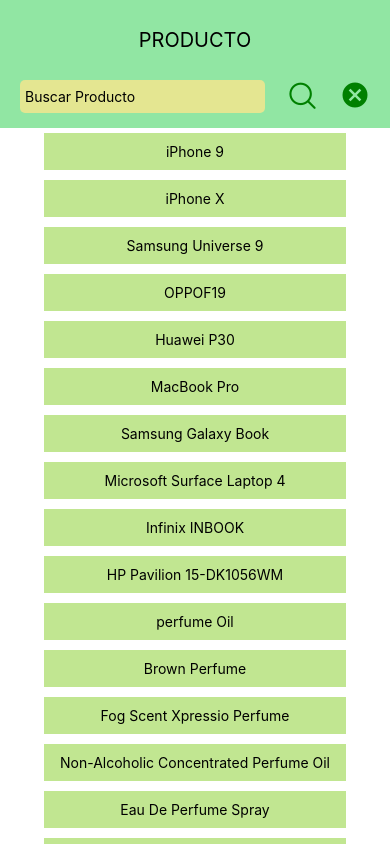
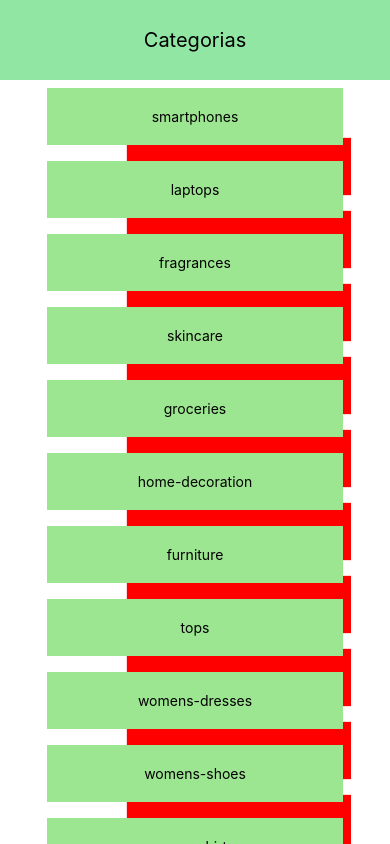
Before and after one commit to YesicaChui/app_de_productos_react_native, a React Native app: screen /Home in a window 390 px wide. Built offline with nearby package versions, Linux system fonts and the light colour scheme.

Commit message:
Cambiando pantalla con condicional

```diff
--- a/App.js
+++ b/App.js
@@ -4,13 +4,19 @@
 import Home from './src/Screens/Home';
 import ItemListCategories from './src/Screens/ItemListCategories';
 import ItemDetail from './src/Screens/ItemDetail';
+import { useState } from 'react';
 
 export default function App() {
+  const [categoriaSeleccionada, setCategoriaSeleccionada] = useState("")
+
   return (
     <View style={styles.container}>
-     {/* <Home/> */}
-     <ItemListCategories/>
-     {/* <ItemDetail/> */}
+      {categoriaSeleccionada
+        ? <ItemListCategories />
+        : <Home setCategoriaSeleccionada={setCategoriaSeleccionada} />}
+      {/* <Home/> */}
+      {/* <ItemListCategories/>  */}
+      {/* <ItemDetail/> */}
     </View>
   );
 }
--- a/src/Components/Categories.js
+++ b/src/Components/Categories.js
@@ -1,12 +1,12 @@
 import { FlatList, StyleSheet, Text, View } from 'react-native'
 import categories from '../Data/categories.json'
 import CategoryItem from './CategoryItem'
-const Categories = () => {
+const Categories = ({setCategoriaSeleccionada}) => {
   return (
     <FlatList style={styles.container} data={categories}
       keyExtractor={item => item}
       renderItem={({ item }) => (
-        <CategoryItem Categoria={item} />
+        <CategoryItem Categoria={item} setCategoriaSeleccionada={setCategoriaSeleccionada}/>
       )}
     />
   )
--- a/src/Components/CategoryItem.js
+++ b/src/Components/CategoryItem.js
@@ -2,9 +2,9 @@
 import { colors } from '../Global/colors'
 import CardShadow from '../Wrappers/CardShadow'
 
-const CategoryItem = ({ Categoria }) => {
+const CategoryItem = ({ Categoria,setCategoriaSeleccionada}) => {
   return (
-    <Pressable onPress={() => console.log(Categoria)}>
+    <Pressable onPress={() => setCategoriaSeleccionada(Categoria)}>
       <CardShadow style={styles.container}>
         <Text style={styles.text}>{Categoria}</Text>
       </CardShadow>
--- a/src/Components/ProductItem.js
+++ b/src/Components/ProductItem.js
@@ -1,10 +1,16 @@
-import { StyleSheet, Text, View } from 'react-native'
+import { Image, StyleSheet, Text, View } from 'react-native'
 import { colors } from '../Global/colors'
 
 
 const ProductItem = ({producto}) => {
   return (
     <View style={styles.container}>
+      <Image
+      style={styles.imagen}
+      source={{uri:producto.thumbnail}}
+      resizeMode='cover'
+
+      />
       <Text style={styles.text}>{producto.title}</Text>
     </View>
   )
@@ -14,9 +20,16 @@
 
 const styles = StyleSheet.create({
   container:{
+    flexDirection:"row",
+    justifyContent:"space-evenly",
     backgroundColor:colors.color3,
     margin:5,
     padding:10,
     alignItems:'center'
+  },
+  imagen:{
+    width:90,
+    height:90,
+    borderRadius:10
   }
 })
--- a/src/Components/Search.js
+++ b/src/Components/Search.js
@@ -1,22 +1,40 @@
-import { StyleSheet, TextInput, View, Pressable } from 'react-native'
+import { StyleSheet, TextInput, View, Pressable, Text } from 'react-native'
 import { AntDesign, MaterialIcons } from '@expo/vector-icons';
 import { colors } from '../Global/colors';
 import { useState } from 'react'
 
-const Search = ({setKeyword}) => {
+const Search = ({ setKeyword }) => {
   const [textSearch, setTextSearch] = useState("")
+  const [mensajeError, setMensajeError] = useState("")
+  const limpiarInput = () => {
+    setMensajeError("")
+    setTextSearch("")
+  }
+  const validarInput = () => {
+    const expresion = /\d/
+    if ((expresion.test(textSearch))) {
+      setMensajeError("Ingrese Solo Letras")
+      console.log("error")
+    } else {
+      setKeyword(textSearch)
+
+    }
+  }
   return (
+    <View style={styles.containerInput}>
       <View style={styles.container}>
         <TextInput style={styles.input} placeholder='Buscar Producto'
           value={textSearch}
           onChangeText={text => setTextSearch(text)}
         />
-      <Pressable onPress={() => setKeyword(textSearch)}>
+        <Pressable onPress={() => validarInput()}>
           <AntDesign name='search1' color={'green'} size={30} />
         </Pressable>
-      <Pressable onPress={() => setTextSearch("")}>
+        <Pressable onPress={() => limpiarInput()}>
           <MaterialIcons name='cancel' color={'green'} size={30} />
         </Pressable>
+      </View>
+      {mensajeError ? <Text style={styles.textError}>{mensajeError}</Text> : ""}
     </View>
   )
 }
@@ -39,5 +57,15 @@
     backgroundColor: colors.color5,
     padding: 5,
     borderRadius: 5,
+  },
+  textError: {
+    fontSize: 20,
+    color: "red",
+    marginLeft: 25,
+    marginBottom: 10
+  },
+  containerInput: {
+    backgroundColor: colors.color1,
+    marginBottom: 20
   }
 })
--- a/src/Screens/Home.js
+++ b/src/Screens/Home.js
@@ -1,11 +1,11 @@
 import { StyleSheet, Text, View } from 'react-native'
 import Header from '../Components/Header'
 import Categories from '../Components/Categories'
-const Home = () => {
+const Home = ({setCategoriaSeleccionada}) => {
   return (
     <>
       <Header title='Categorias'/>
-      <Categories/>
+      <Categories setCategoriaSeleccionada={setCategoriaSeleccionada} />
     </>
   )
 }
```
Lines whose indentation alone changed are shown as unchanged.
